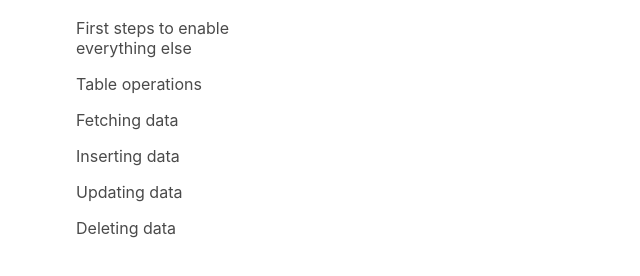
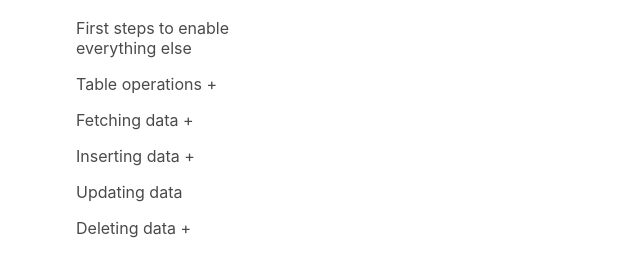
Before and after one commit to javorszky/jamstack-workshop-companion-static, a React (Vite) app: page / in a window 1280 px wide. Shown: the part 366-642 px from the top of the page, without its empty margins (0-640 px from the left). Built offline with nearby package versions, Linux system fonts and the light colour scheme.

Commit message:
Clever css to denote submenus

```diff
--- a/src/nav.css
+++ b/src/nav.css
@@ -1,11 +1,15 @@
 .menu-list li ul {
-    display:none;
+    display: none;
 }
 
-.menu-list li ul+a::after {
-    content: 'open me';
+.menu-list li a.is-active+ul, a.is-open+ul {
+    display: block;
 }
 
-.menu-list li a.is-active+ul , a.is-open+ul {
-    display: block;
+.menu-list>li>a::after {
+    content: ' +';
 }
+
+.menu-list>li>a:only-child:after {
+    content: '';
+}
```
